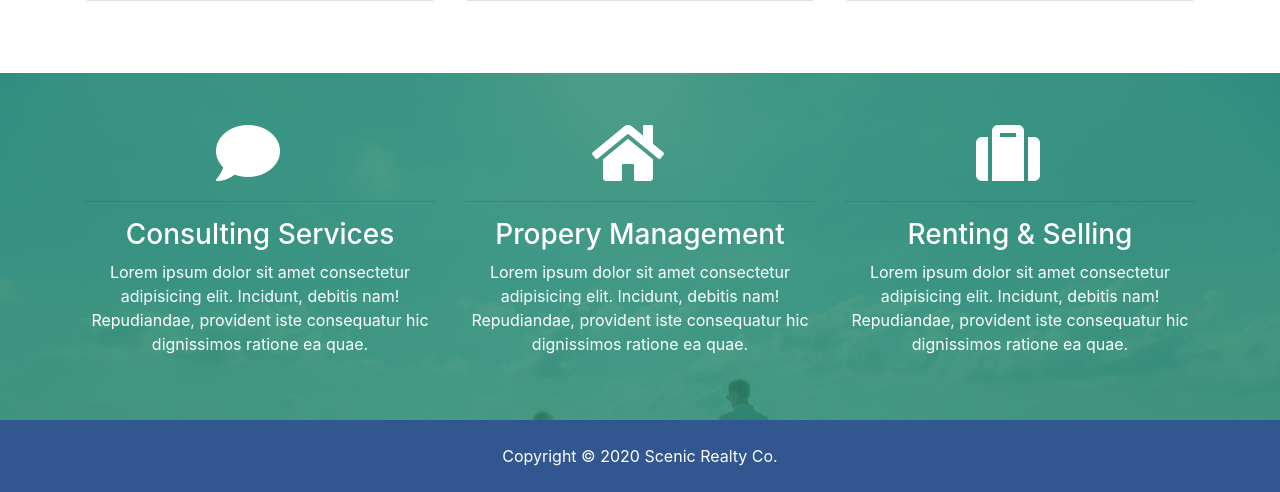
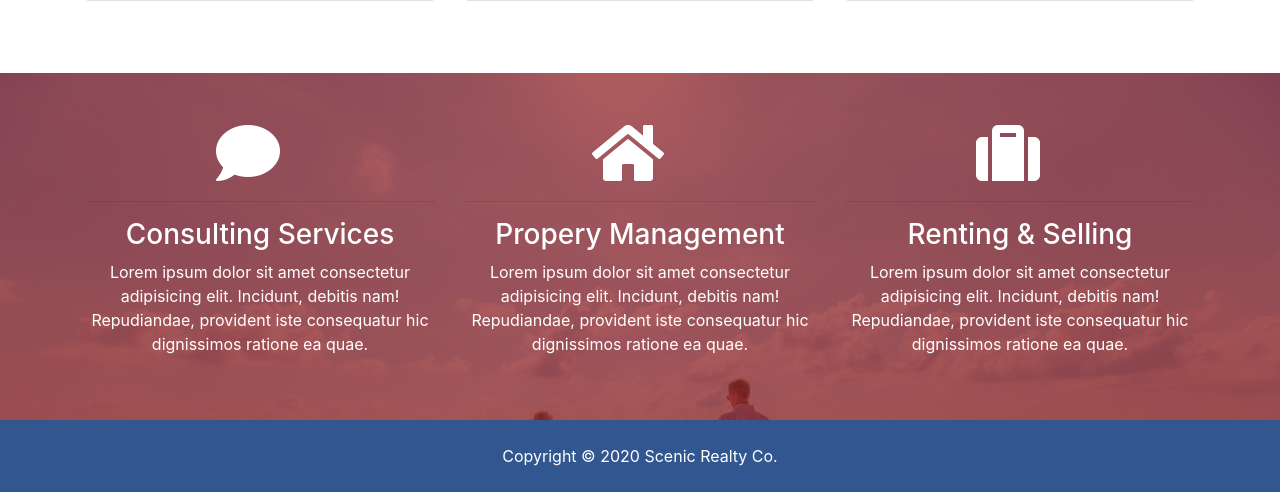
Before and after one commit to ticotheps/scenic-realty-app, a Django app: template templates/pages/index.html in a window 1280 px wide. Shown: the part 1582-2074 px from the top of the page. Run offline with Django 3.2, Linux system fonts and the light colour scheme; the template is opened without the code that fills it, so the values that code supplies are empty; some libraries are stand-ins or nearby versions.

Commit message:
Updates the background color of the banner at the bottom of the 'Home' page to Scenic red

```diff
--- a/scenic_project/static/css/style.css
+++ b/scenic_project/static/css/style.css
@@ -62,7 +62,7 @@ img {
 	left: 0;
 	min-height: 100%;
 	width: 100%;
-	background: rgba(32, 134, 107, 0.8);
+	background: rgba(137, 23, 28, 0.7) !important;
 }
 
 #showcase-inner {
```
